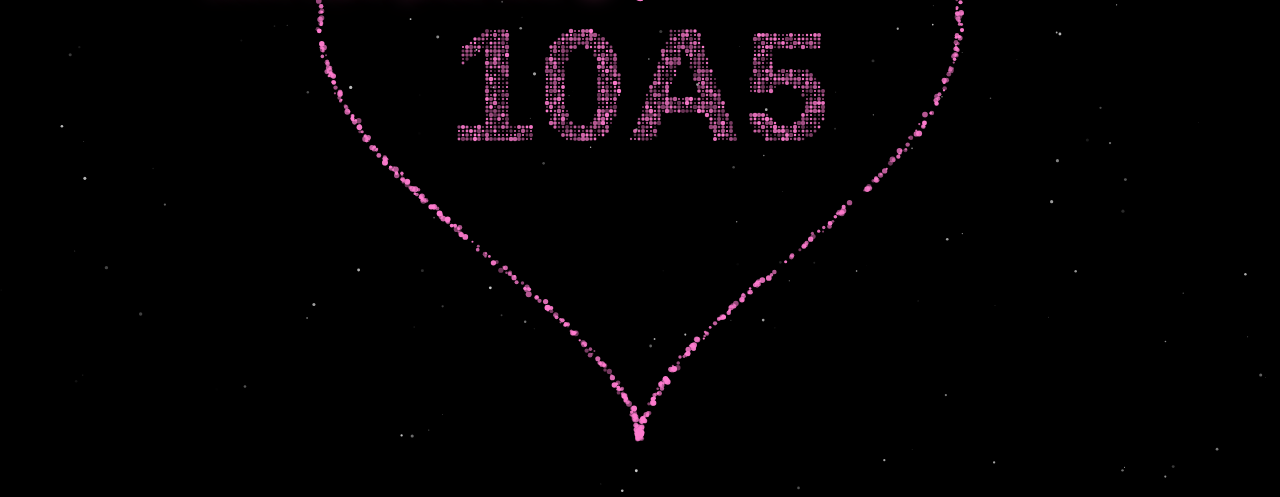
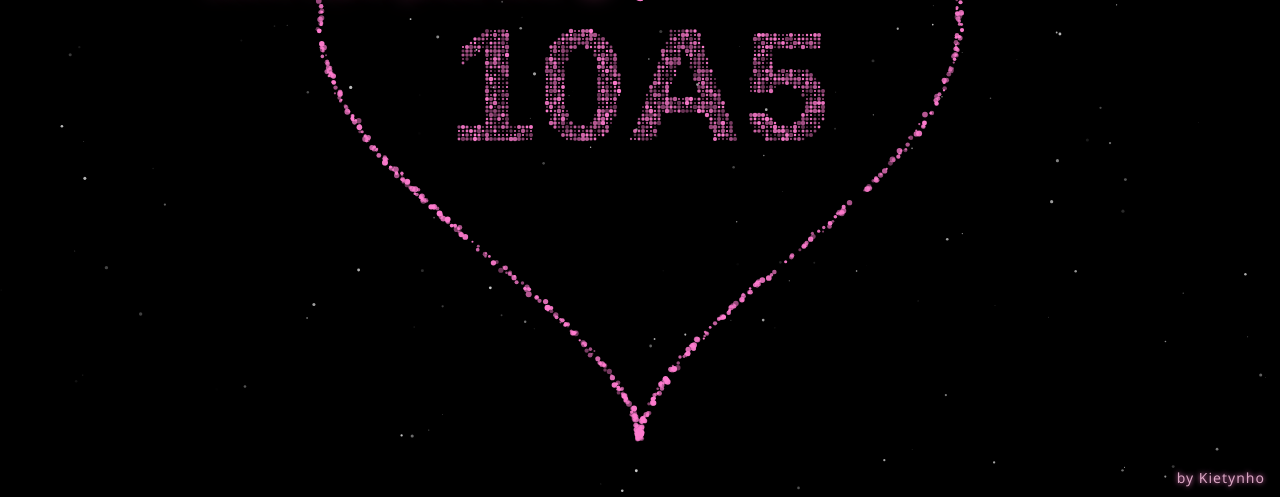
Before and after one commit to kietynho/20-10-10A5, a plain HTML site: page index.html in a window 1280 px wide. Shown: the part 303-800 px from the top of the page. Drawn offline with Linux system fonts and the light colour scheme; animation ran at ten frames a second.

Commit message:
Update index.html

```diff
--- a/index.html
+++ b/index.html
@@ -36,12 +36,29 @@
     box-shadow:0 0 10px 4px rgba(255,120,210,0.4);
   }
   @media(max-width:520px){.particle{width:4px;height:4px;}}
+
+.credit {
+  position: fixed;
+  bottom: 10px;
+  right: 15px;
+  font-size: 14px;
+  color: rgba(255, 200, 230, 0.8);
+  font-family: 'Segoe UI', sans-serif;
+  letter-spacing: 1px;
+  text-shadow: 0 0 5px #ff7ccf;
+  user-select: none;
+  z-index: 3; /* để nằm trên các lớp hiệu ứng khác */
+}
+
+
 </style>
 </head>
 <body>
 <canvas id="starCanvas"></canvas>
 <canvas id="heartCanvas"></canvas>
 <div class="stage" id="stage"></div>
+<div class="credit">by Kietynho</div>
+
 
 <script>
 /* ---------- SAO BĂNG ---------- */
```
